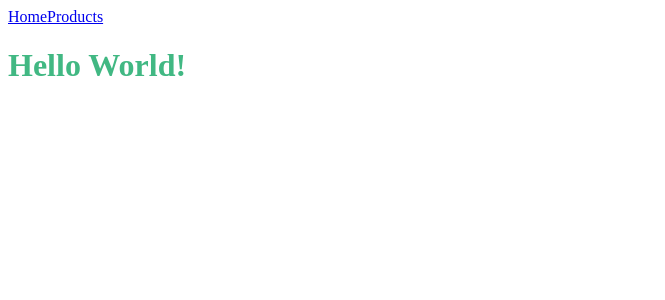
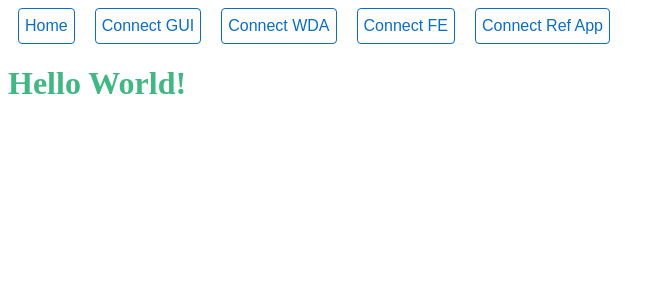
Before and after one commit to YuraKolesnikov/se-app-electron, a Vue app: page / in a window 1280 px wide. Shown: the top 300 px of the page, without its empty margins (0-665 px from the left). Built offline with nearby package versions, Linux system fonts and the light colour scheme.

Commit message:
Made button component

```diff
--- a/src/App.vue
+++ b/src/App.vue
@@ -1,13 +1,33 @@
 <template>
   <div id="app">
-    <router-link tag="a" to="/"><a>Home</a></router-link>
-    <router-link tag="a" to="products"><a>Products</a></router-link>
+    <NavButton
+    v-for="(button, index) in buttons"
+    :key=index
+    :title=button.title
+    :to=button.path
+    />
     <router-view></router-view>
   </div>
 </template>
 <script>
 import Vue from 'vue'
+import NavButton from './components/NavButton'
 export default {
-
+  components: {
+    NavButton
+  },
+  data() {
+    return {
+      title: 'Home',
+      path: '/',
+      buttons: [
+        { title: 'Home', path: '/' },
+        { title: 'Connect GUI', path: 'gui' },
+        { title: 'Connect WDA', path: 'wda' },
+        { title: 'Connect FE', path: 'fe' },
+        { title: 'Connect Ref App', path: 'ref'}
+      ]
+    }
+  }
 }
 </script>
--- a/src/background.ts
+++ b/src/background.ts
@@ -53,6 +53,7 @@ app.on('activate', () => {
     createWindow()
   }
 })
+
 app.on('ready', async () => {
   // if (isDevelopment && !process.env.IS_TEST) {
   //   // Install Vue Devtools
--- /dev/null
+++ b/src/components/NavButton.vue
@@ -0,0 +1,49 @@
+<template>
+  <router-link tag="a" :to="to">
+    <button class="nav-button">{{title}}</button>
+  </router-link>
+</template>
+
+<script lang="ts">
+
+import { Vue, Component, Prop } from 'vue-property-decorator'
+@Component
+export default class NavButton extends Vue {
+  @Prop({default: '/'})
+  to: string
+
+  @Prop({default: 'Home'})
+  title: string
+}
+
+</script>
+
+<style lang="scss">
+.nav-button {
+  background-color: #fff;
+  border: 1px solid rgb(10, 110, 200);
+  border-radius: 4px;
+  box-sizing: border-box;
+  cursor: pointer;
+  display: inline-block;
+  font-size: 16px;
+  height: 36px;
+  letter-spacing: normal;
+  margin: 0 10px;
+  min-width: 36px;
+  color: rgb(10, 110, 200);
+  transition: all .25s ease;
+  -webkit-font-smoothing: antialiased;
+  vertical-align: middle;
+
+  &:hover {
+    background-color: rgb(10, 110, 200);
+    color: #fff;
+  }
+
+  &:active, &:focus {
+    background-color: #fff;
+    color: rgb(10, 110, 200);
+  }
+}
+</style>
--- a/src/views/Home.vue
+++ b/src/views/Home.vue
@@ -1,14 +1,11 @@
 <template>
   <div class="home">
-    <h1 class="header" @click="alertHome">Hello World!</h1>
+    <h1 class="header">Hello World!</h1>
   </div>
 </template>
 <script lang="ts">
 import { Vue, Component } from 'vue-property-decorator'
 @Component
 export default class Home extends Vue {
-  alertHome() {
-    alert('Home!')
-  }
 }
 </script>
--- a/src/views/Products.vue
+++ b/src/views/Products.vue
@@ -1,14 +1,11 @@
 <template>
   <div class="home">
-    <h1 class="header" @click="alertProducts">Products</h1>
+    <h1 class="header">Products</h1>
   </div>
 </template>
 <script lang="ts">
 import { Vue, Component } from 'vue-property-decorator'
 @Component
 export default class Products extends Vue {
-  alertProducts() {
-    alert('Products!')
-  }
 }
 </script>
```
